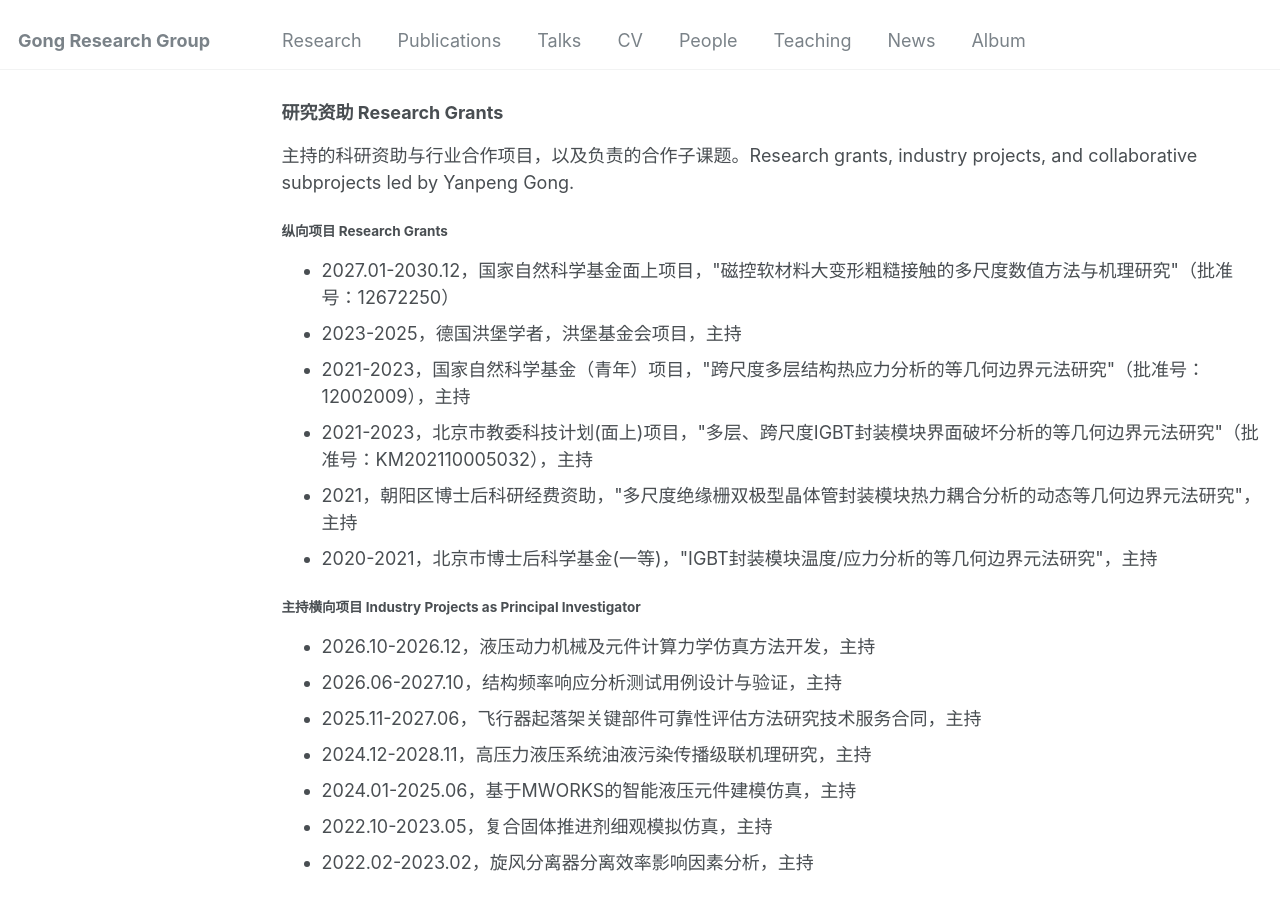
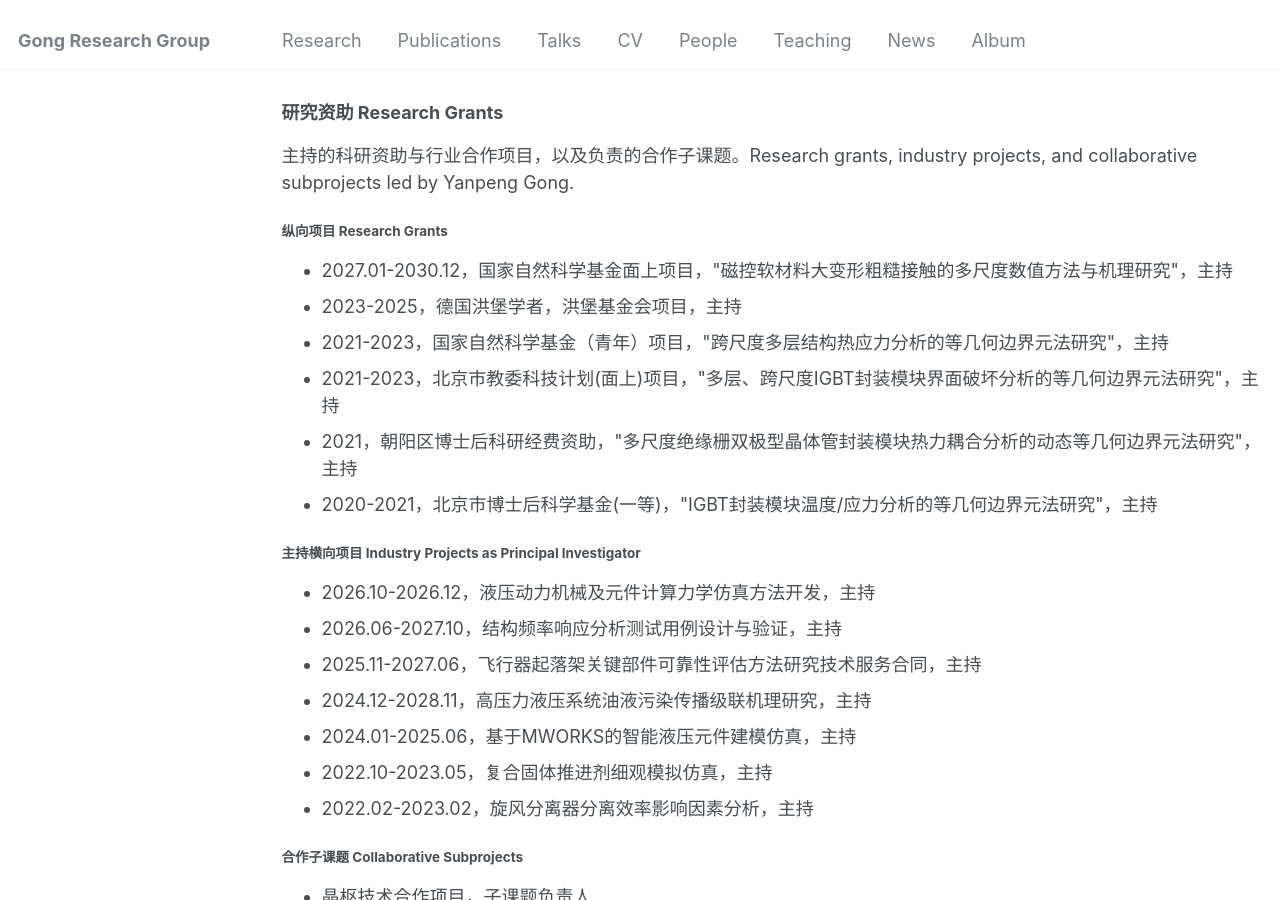
Before and after one commit to yanpeng-gong/yanpeng-gong.github.io, a Jekyll site: the page built from _research/research.md, in a window 1280 px wide and 900 px high, scrolled down 4403 px. Built offline with Jekyll 4.4.1, drawn with Linux system fonts in a browser that asks for light colours; comment, search, counter and statistics services are not loaded.

```diff
--- a/_research/research.md
+++ b/_research/research.md
@@ -109,10 +109,10 @@ We are committed to solving critical numerical computational challenges in compl
 
 <h4>纵向项目 Research Grants</h4>
 <ul>
-<li>2027.01-2030.12，国家自然科学基金面上项目，"磁控软材料大变形粗糙接触的多尺度数值方法与机理研究"（批准号：12672250）</li>
+<li>2027.01-2030.12，国家自然科学基金面上项目，"磁控软材料大变形粗糙接触的多尺度数值方法与机理研究"，主持</li>
 <li>2023-2025，德国洪堡学者，洪堡基金会项目，主持</li>
-<li>2021-2023，国家自然科学基金（青年）项目，"跨尺度多层结构热应力分析的等几何边界元法研究"（批准号：12002009），主持</li>
-<li>2021-2023，北京市教委科技计划(面上)项目，"多层、跨尺度IGBT封装模块界面破坏分析的等几何边界元法研究"（批准号：KM202110005032），主持</li>
+<li>2021-2023，国家自然科学基金（青年）项目，"跨尺度多层结构热应力分析的等几何边界元法研究"，主持</li>
+<li>2021-2023，北京市教委科技计划(面上)项目，"多层、跨尺度IGBT封装模块界面破坏分析的等几何边界元法研究"，主持</li>
 <li>2021，朝阳区博士后科研经费资助，"多尺度绝缘栅双极型晶体管封装模块热力耦合分析的动态等几何边界元法研究"，主持</li>
 <li>2020-2021，北京市博士后科学基金(一等)，"IGBT封装模块温度/应力分析的等几何边界元法研究"，主持</li>
 </ul>
```
Also changed, not shown: _pages/cv.md (+3 -3 lines), files/CV_YanpengGong.md (+3 -3 lines).
